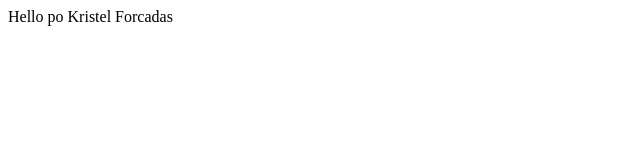
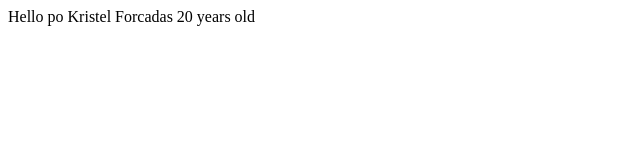
Before and after one commit to tyel/Final, a plain HTML site: page index.html in a window 1280 px wide. Shown: the full height of the page, 0-640 px from the left. Drawn offline with Linux system fonts and the light colour scheme.

Commit message:
added age

```diff
--- a/index.html
+++ b/index.html
@@ -9,5 +9,6 @@
     Hello po
     Kristel
     Forcadas
+    20 years old
 </body>
 </html>
```
